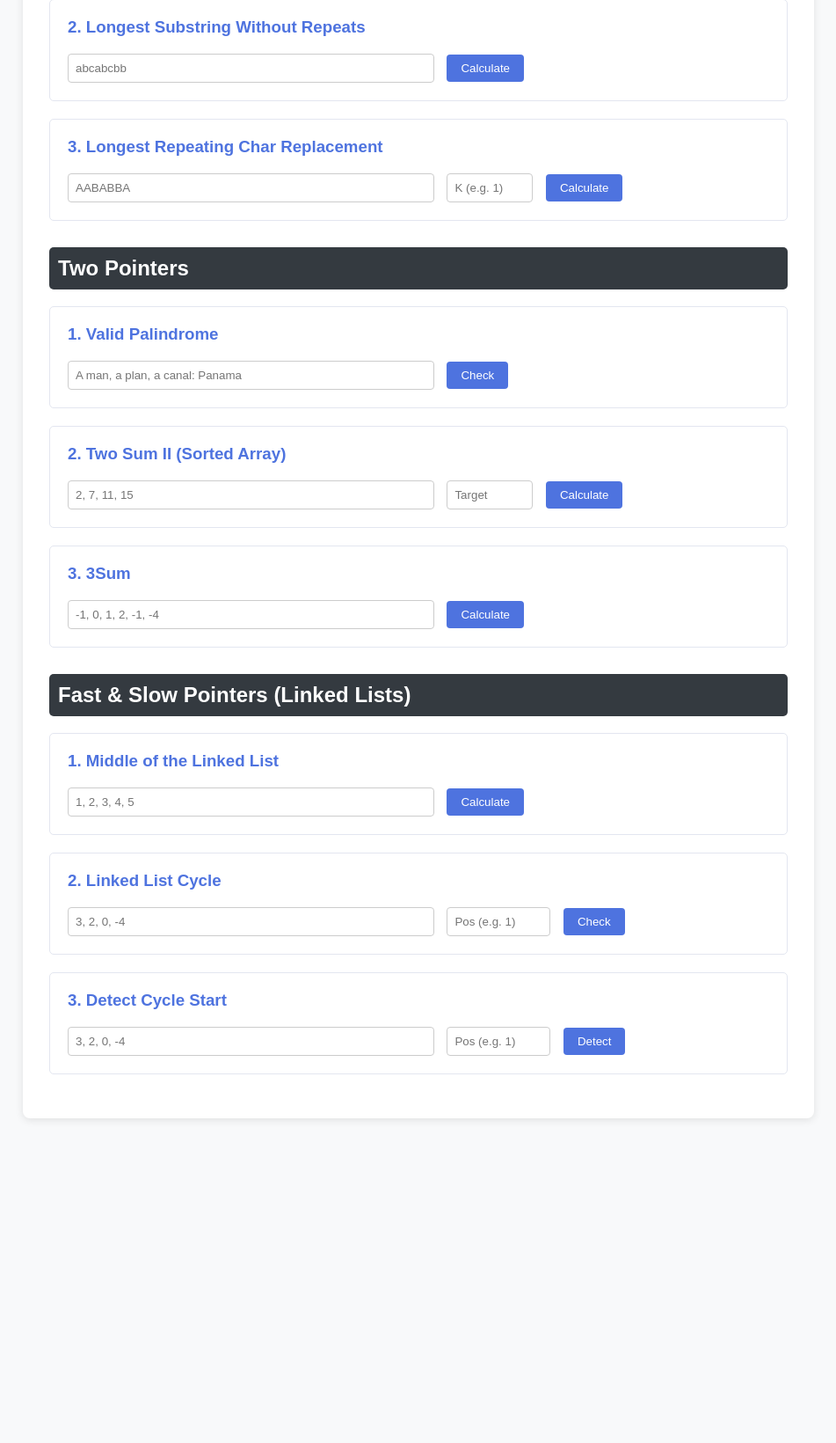
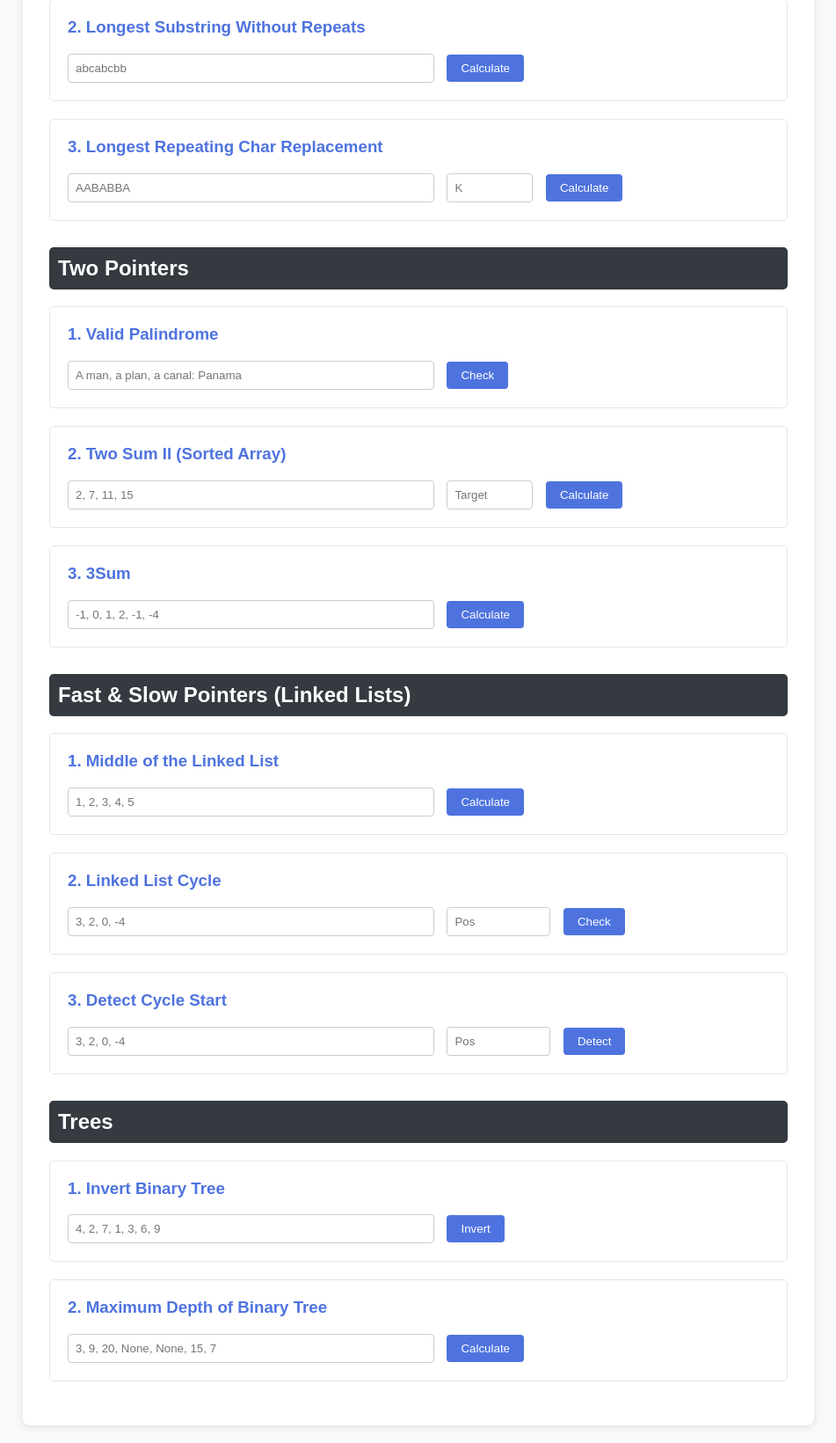
Before and after one commit to CazK0/DSA, a Flask app: page / in a window 1280 px wide. Shown: the part 343-1983 px from the top of the page at 88% size, without its empty margins (164-1115 px from the left). Before the commit the page ends 1616 px from the top, so only its background shows below. Run offline with Flask 3, Linux system fonts and the light colour scheme.

Commit message:
Refactor HTML structure and styling for DSA visualizer

```diff
--- a/DSA/templates/index.html
+++ b/DSA/templates/index.html
@@ -56,7 +56,7 @@
         <form method="POST">
             <input type="hidden" name="algo" value="replacement">
             <input type="text" name="rep_string" placeholder="AABABBA" required>
-            <input type="number" name="rep_k" placeholder="K (e.g. 1)" style="width: 80px;" required>
+            <input type="number" name="rep_k" placeholder="K" style="width: 80px;" required>
             <button type="submit">Calculate</button>
         </form>
     </div>
@@ -107,7 +107,7 @@
         <form method="POST">
             <input type="hidden" name="algo" value="has_cycle">
             <input type="text" name="cycle_input" placeholder="3, 2, 0, -4" required>
-            <input type="number" name="cycle_pos" placeholder="Pos (e.g. 1)" style="width: 100px;" required>
+            <input type="number" name="cycle_pos" placeholder="Pos" style="width: 100px;" required>
             <button type="submit">Check</button>
         </form>
     </div>
@@ -117,8 +117,28 @@
         <form method="POST">
             <input type="hidden" name="algo" value="detect_cycle">
             <input type="text" name="detect_input" placeholder="3, 2, 0, -4" required>
-            <input type="number" name="detect_pos" placeholder="Pos (e.g. 1)" style="width: 100px;" required>
+            <input type="number" name="detect_pos" placeholder="Pos" style="width: 100px;" required>
             <button type="submit">Detect</button>
+        </form>
+    </div>
+
+    <h2>Trees</h2>
+
+    <div class="card">
+        <h3>1. Invert Binary Tree</h3>
+        <form method="POST">
+            <input type="hidden" name="algo" value="invert_tree">
+            <input type="text" name="tree_input" placeholder="4, 2, 7, 1, 3, 6, 9" required>
+            <button type="submit">Invert</button>
+        </form>
+    </div>
+
+    <div class="card">
+        <h3>2. Maximum Depth of Binary Tree</h3>
+        <form method="POST">
+            <input type="hidden" name="algo" value="max_depth">
+            <input type="text" name="depth_input" placeholder="3, 9, 20, None, None, 15, 7" required>
+            <button type="submit">Calculate</button>
         </form>
     </div>
 
```
